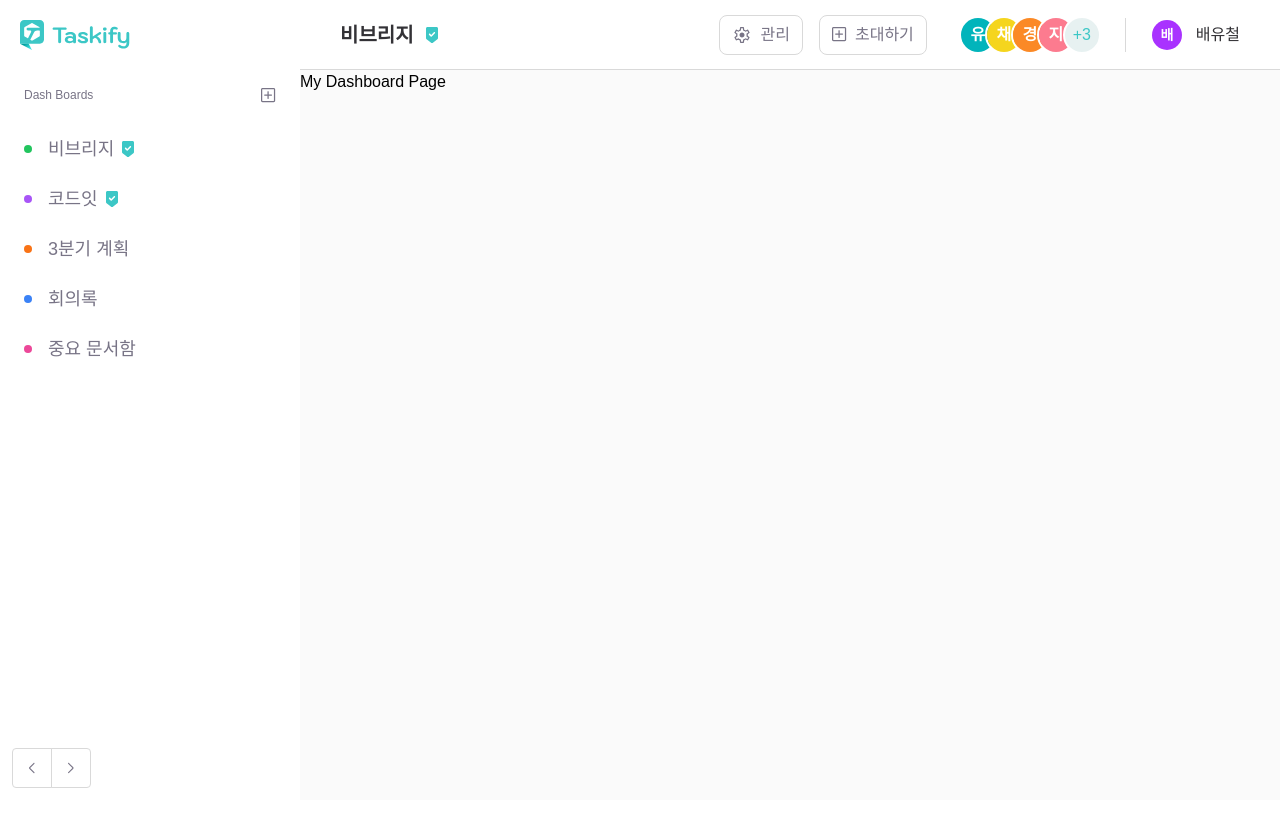
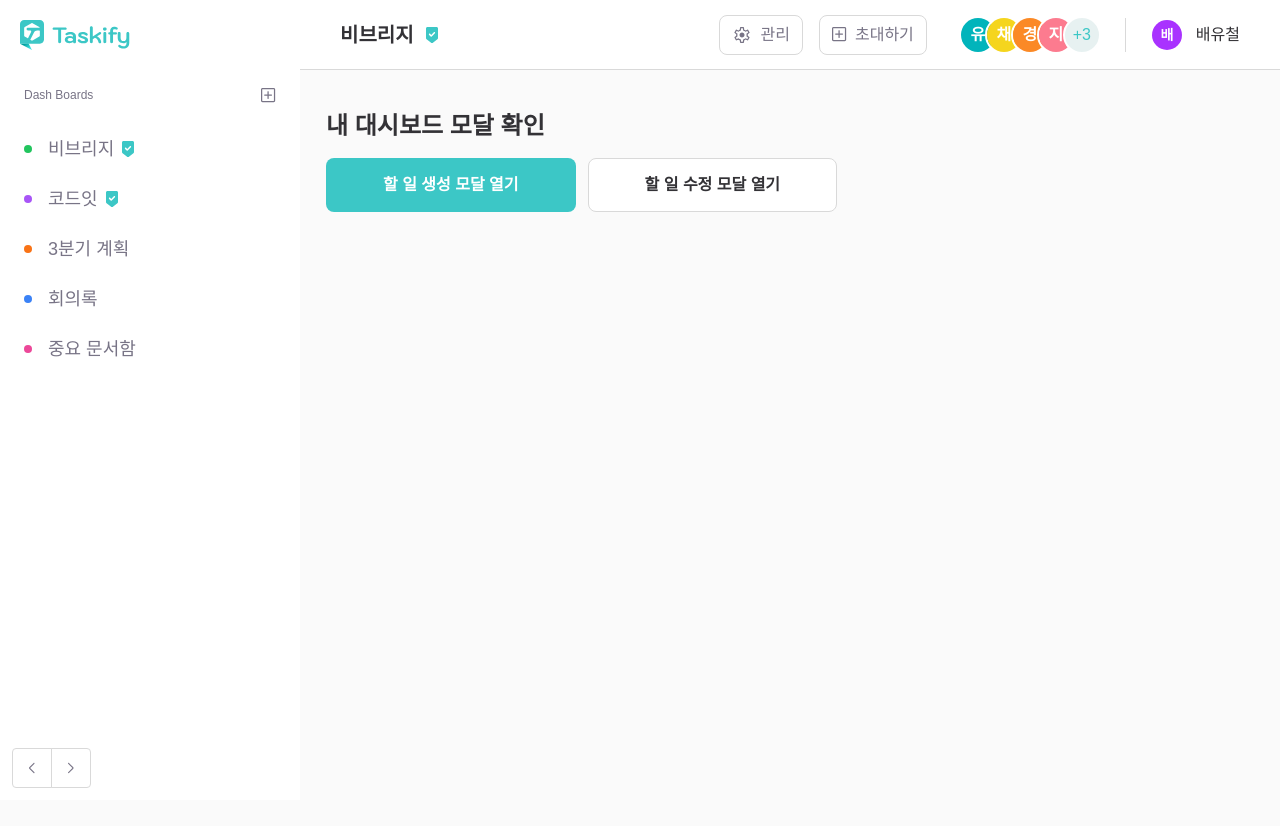
Before and after one commit to sprint22-part3-Team3/Taskify_Front, a React (Vite) app: page /mydashboard in a window 1280 px wide. Shown: the top 826 px of the page. Before the commit the page ends 800 px from the top, so only its background shows below. Built offline with nearby package versions, Linux system fonts and the light colour scheme; a web font is replaced by a local one.

Commit message:
♻️ Refactor: (임시) 상태 뱃지 컴포넌트 제거 / 추후 머지 되면 다시 올릴예정

```diff
--- a/src/features/cards/components/todo-edit-modal/components/status-dropdown/statusDropdown.tsx
+++ b/src/features/cards/components/todo-edit-modal/components/status-dropdown/statusDropdown.tsx
@@ -1,7 +1,7 @@
 import { useRef } from 'react';
 import { useOnClickOutside } from '@/shared/hooks/useOnClickOutside';
 import { IcArrowBottom, IcCheck } from '@/shared/assets/icons';
-import { StatusBadge } from '@/shared/components/status-badge';
+// import { StatusBadge } from '@/shared/components/status-badge';
 import { STATUS_OPTIONS } from '@/features/cards/components/todo-edit-modal/todoEditModal.constants';
 import type { StatusDropdownProps } from '@/features/cards/components/todo-edit-modal/components/status-dropdown/statusDropdown.types';
 import { cn } from '@/shared/utils/cn';
@@ -45,7 +45,7 @@ function StatusDropdown({
         onClick={onToggle}
         className="typo-lg-regular focus:border-primary-500 text-black-200 flex h-12 w-full items-center justify-between rounded-lg border border-gray-200 bg-white px-4 outline-0"
       >
-        <StatusBadge label={status} />
+        {/* <StatusBadge label={status} /> */}
         <IcArrowBottom
           className={cn(
             'h-3 w-3 text-gray-400 transition-transform duration-200',
@@ -68,7 +68,7 @@ function StatusDropdown({
                     <IcCheck className="text-primary-500 h-4 w-4" />
                   )}
                 </span>
-                <StatusBadge label={statusOption} />
+                {/* <StatusBadge label={statusOption} /> */}
               </button>
             </li>
           ))}
--- a/src/pages/my-dashboard/index.tsx
+++ b/src/pages/my-dashboard/index.tsx
@@ -1,5 +1,34 @@
+import { useState } from 'react';
+import { Button } from '@/shared/components/button';
+import TodoCreateModal from '@/features/cards/components/todo-create-modal';
+import TodoEditModal from '@/features/cards/components/todo-edit-modal';
+
 function MyDashboardPage() {
-  return <div>My Dashboard Page</div>;
+  const [isCreateModalOpen, setIsCreateModalOpen] = useState(false);
+  const [isEditModalOpen, setIsEditModalOpen] = useState(false);
+
+  return (
+    <main className="mx-auto flex min-h-screen w-full max-w-240 flex-col gap-4 px-4 py-10">
+      <h1 className="typo-2xl-bold text-black-200">내 대시보드 모달 확인</h1>
+      <div className="flex flex-wrap gap-3">
+        <Button theme="primary" onClick={() => setIsCreateModalOpen(true)}>
+          할 일 생성 모달 열기
+        </Button>
+        <Button theme="outlined" onClick={() => setIsEditModalOpen(true)}>
+          할 일 수정 모달 열기
+        </Button>
+      </div>
+
+      <TodoCreateModal
+        isOpen={isCreateModalOpen}
+        onClose={() => setIsCreateModalOpen(false)}
+      />
+      <TodoEditModal
+        isOpen={isEditModalOpen}
+        onClose={() => setIsEditModalOpen(false)}
+      />
+    </main>
+  );
 }
 
 export default MyDashboardPage;
--- a/src/shared/components/status-badge/statusBadge.types.ts
+++ /dev/null
@@ -1,3 +0,0 @@
-export type StatusBadgeProps = {
-  label: string;
-};
```
Also changed, not shown: src/shared/components/status-badge/index.tsx (deleted, +0 -21 lines).
